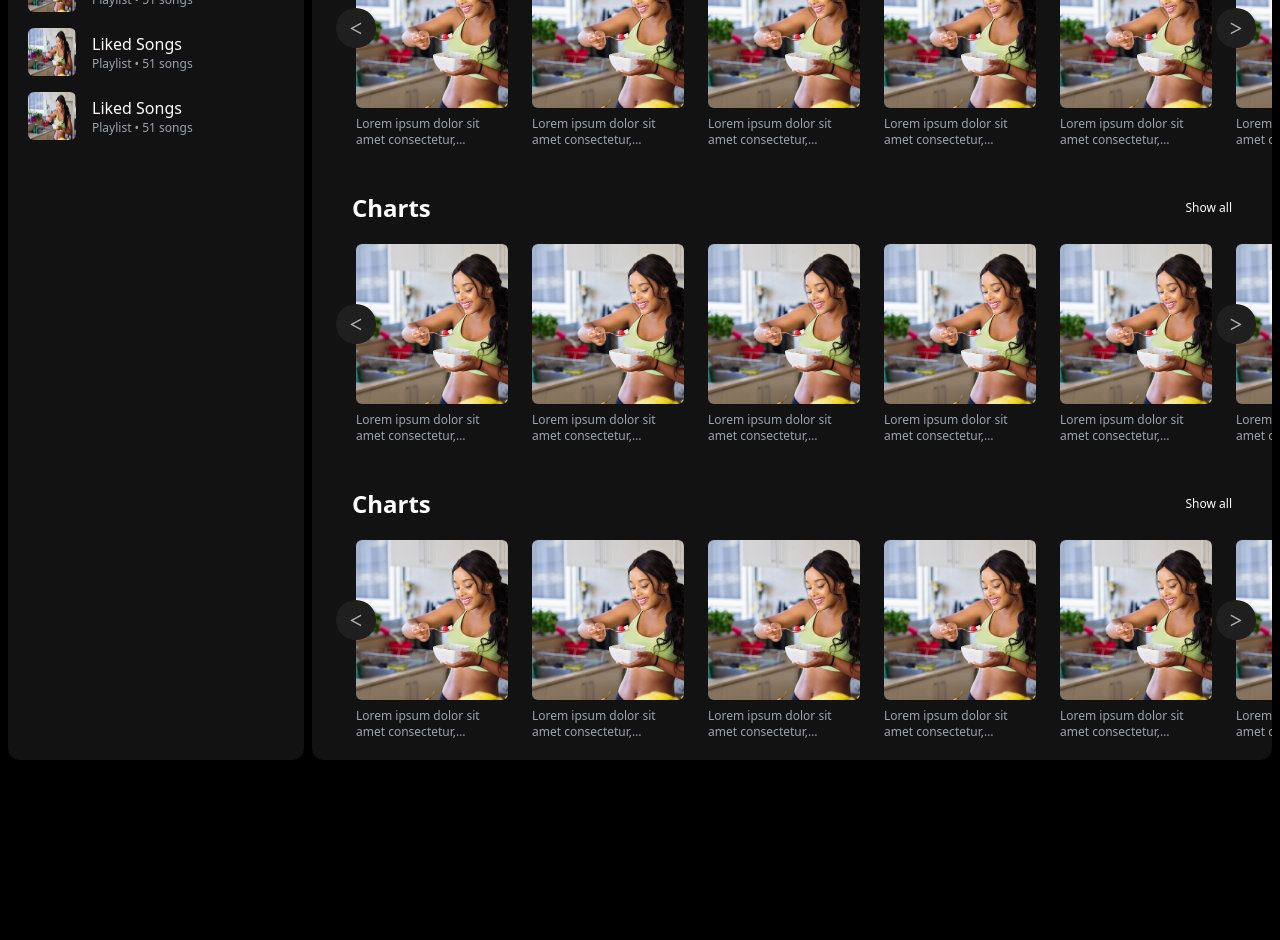
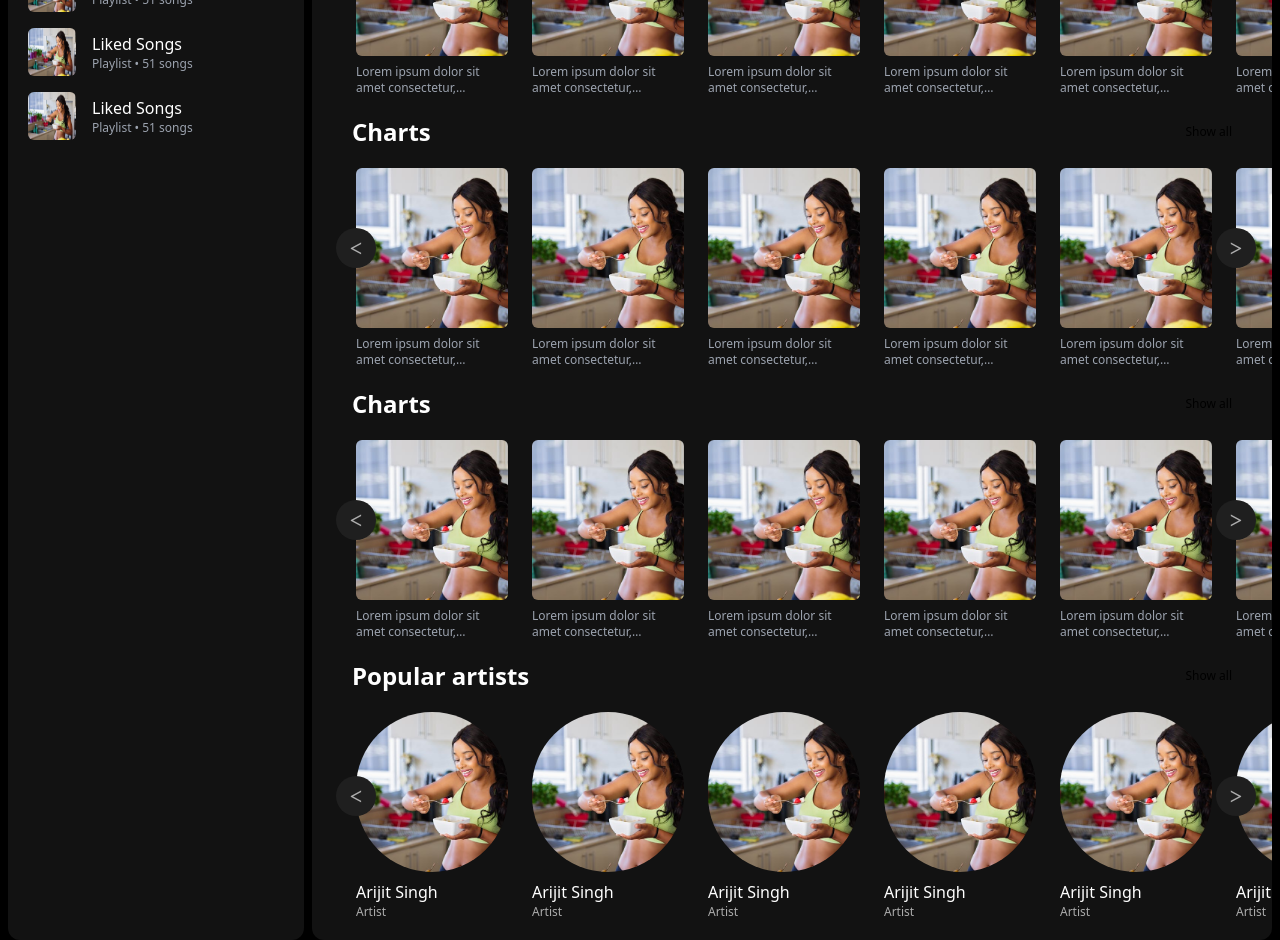
Before and after one commit to the-bishal/Music-Player, a React (Vite) app: page / in a window 1280 px wide. Shown: the part 240-1180 px from the top of the page. Before the commit the page ends 1000 px from the top, so only its background shows below. Built offline with nearby package versions, Linux system fonts and the light colour scheme.

Commit message:
complete artist stack and artist cards

```diff
--- a/src/App.jsx
+++ b/src/App.jsx
@@ -1,6 +1,10 @@
+import ArtistStack from "./components/ArtistStack"
+import CategoryStack from "./components/CategoryStack"
+import Container from "./components/Container"
 import Header from "./components/Header/Header"
 import LibrarySection from "./components/LibrarySection"
 import Homepage from "./pages/Homepage"
+import ShowAll from "./pages/ShowAll"
 
 function App() {
   return (
@@ -8,7 +12,12 @@ function App() {
       <Header/>
       <div className="flex gap-2">
         <LibrarySection/>
-        <Homepage/>
+          <Container>
+              <CategoryStack/>
+              <CategoryStack/>
+              <CategoryStack/>
+              <ArtistStack/>
+          </Container>
       </div>
 
     </>
--- a/src/assets/styles/CategoryStack.css
+++ /dev/null
@@ -1,8 +0,0 @@
-.scrollBarNone {
-    scrollbar-width: none;  /* Firefox */
-    -ms-overflow-style: none;  /* Internet Explorer */
-  }
-
-.scrollBarNone::-webkit-scrollbar {
-    display: none;  /* Chrome, Safari */
-  }
--- /dev/null
+++ b/src/assets/styles/HiddenVisuals.css
@@ -0,0 +1,21 @@
+.scrollBarNone {
+    scrollbar-width: none;  /* Firefox */
+    -ms-overflow-style: none;  /* Internet Explorer */
+  }
+
+.scrollBarNone::-webkit-scrollbar {
+    display: none;  /* Chrome, Safari */
+  }
+
+  .scrollBarNone {
+    position: relative;
+  }
+
+  .scrollBarNone:hover .scroll-button {
+    opacity: 0;
+    transition: opacity 0.3s ease;
+  }
+
+  .scroll-button {
+    transition: opacity 0.3s ease;
+  }
--- /dev/null
+++ b/src/components/ArtistCard.jsx
@@ -0,0 +1,22 @@
+import React from 'react'
+import sampleImage from '../assets/images/sample.jpg'
+import { IoMdPlay } from "react-icons/io";
+
+const ArtistCard = () => {
+  return (
+      <div className='relative flex-shrink-0 inline-block w-44 p-3 duration-100 hover:bg-primaryHover rounded-md cursor-pointer group'>
+          <img
+              src={sampleImage}
+              alt="sampleImage"
+              className='h-40 w-40 mb-2 object-cover rounded-full'
+          />
+          <h2 className='text-white font-extralight hover:underline'>Arijit Singh</h2>
+          <h3 className='text-secondary text-xs'>Artist</h3>
+          <button className='absolute opacity-0 group-hover:opacity-100 right-6 top-32 duration-300 flex items-center justify-center bg-green-600 hover:bg-green-400 shadow-lg text-black h-10 w-10 rounded-full'>
+            <IoMdPlay className='text-sm' />
+          </button>
+     </div>
+    )
+}
+
+export default ArtistCard
--- /dev/null
+++ b/src/components/ArtistStack.jsx
@@ -0,0 +1,61 @@
+import React, { useRef } from 'react'
+import ArtistCard from './ArtistCard'
+import Button from './Button'
+import '../assets/styles/HiddenVisuals.css'
+
+
+const ArtistStack = () => {
+
+    const containerRef = useRef(null)
+
+    const scrollLeft = () => {
+        if (containerRef.current) {
+            containerRef.current.scrollBy({ left: -200, behavior: 'smooth' })
+        }
+    }
+
+    const scrollRight = () => {
+        if (containerRef.current) {
+            containerRef.current.scrollBy({ left: 200, behavior: 'smooth' })
+        }
+    }
+
+    return (
+        <div className='relative'>
+          <div className='flex justify-between items-center my-2'>
+            <h3 className='text-2xl font-semibold cursor-pointer text-white hover:underline'>Popular artists</h3>
+            <span className='mr-10 text-xs hover:underline cursor-pointer'>Show all</span>
+          </div>
+
+          {/* Scrollable container */}
+          <div
+            ref={containerRef}
+            className="scrollBarNone flex -ml-2 my-2 overflow-x-auto whitespace-nowrap scroll-smooth"
+          >
+            {Array.from({ length: 10 }).map((_, i) => (
+              <ArtistCard key={i} />
+            ))}
+          </div>
+
+
+          <Button
+            children='<'
+            bgColor='bg-primary'
+            textColor='text-secondary'
+            className='font-serif rounded-full hover:text-white hover:bg-primaryHover text-2xl w-10 h-10 flex items-center justify-center font-extralight absolute -left-4 top-[50%] transform -translate-y-1/2'
+            onClick={scrollLeft}
+          />
+
+
+          <Button
+            children='>'
+            bgColor='bg-primary'
+            textColor='text-secondary'
+            className='font-serif rounded-full hover:text-white hover:bg-primaryHover text-2xl w-10 h-10 flex items-center justify-center font-extralight absolute right-4 top-[50%] transform -translate-y-1/2'
+            onClick={scrollRight}
+          />
+        </div>
+      )
+}
+
+export default ArtistStack
--- a/src/components/CateroryCard.jsx
+++ b/src/components/CategoryCard.jsx
@@ -1,9 +1,10 @@
 import React from 'react'
 import sampleImage from '../assets/images/sample.jpg'
+import { IoMdPlay } from "react-icons/io";
 
-const CateroryCard = () => {
+const CategoryCard = () => {
   return (
-    <div className='flex-shrink-0 inline-block w-44 p-3 hover:bg-primaryHover rounded-md'>
+    <div className='relative flex-shrink-0 inline-block w-44 p-3 duration-100 hover:bg-primaryHover rounded-md cursor-pointer group'>
         <img
             src={sampleImage}
             alt="sampleImage"
@@ -12,8 +13,11 @@ const CateroryCard = () => {
         <p className='line-clamp-2 text-gray-400 text-xs mt-2 w-full whitespace-normal'>
             Lorem ipsum dolor sit amet consectetur, adipisicing elit. Nesciunt, quisquam. Vel saepe unde quos a? Optio ea repellat excepturi modi.
         </p>
+        <button className='absolute opacity-0 group-hover:opacity-100 right-6 top-32 duration-300 flex items-center justify-center bg-green-600 hover:bg-green-400 shadow-lg text-black h-10 w-10 rounded-full'>
+          <IoMdPlay className='text-sm' />
+        </button>
     </div>
   )
 }
 
-export default CateroryCard
+export default CategoryCard
--- a/src/components/CategoryStack.jsx
+++ b/src/components/CategoryStack.jsx
@@ -1,7 +1,7 @@
 import React, { useRef } from 'react'
-import CateroryCard from './CateroryCard'
-import '../assets/styles/CategoryStack.css'
+import '../assets/styles/HiddenVisuals.css'
 import Button from './Button'
+import CategoryCard from './CategoryCard'
 
 const CategoryStack = () => {
 
@@ -22,7 +22,7 @@ const CategoryStack = () => {
   return (
     <div className='relative'>
       <div className='flex justify-between items-center my-2'>
-        <h3 className='text-2xl font-semibold cursor-pointer hover:underline'>Charts</h3>
+        <h3 className='text-2xl font-semibold cursor-pointer text-white hover:underline'>Charts</h3>
         <span className='mr-10 text-xs hover:underline cursor-pointer'>Show all</span>
       </div>
 
@@ -32,27 +32,26 @@ const CategoryStack = () => {
         className="scrollBarNone flex -ml-2 my-2 overflow-x-auto whitespace-nowrap scroll-smooth"
       >
         {Array.from({ length: 10 }).map((_, i) => (
-          <CateroryCard key={i} />
+          <CategoryCard key={i} />
         ))}
       </div>
-
 
       <Button
         children='<'
         bgColor='bg-primary'
         textColor='text-secondary'
-        className='font-serif rounded-full hover:text-white hover:bg-primaryHover text-2xl w-10 h-10 flex items-center justify-center font-extralight absolute -left-4 top-[50%] transform -translate-y-1/2'
+        className='scroll-button font-serif rounded-full hover:text-white hover:bg-primaryHover text-2xl w-10 h-10 flex items-center justify-center font-extralight absolute -left-4 top-[50%] transform -translate-y-1/2'
         onClick={scrollLeft}
       />
-
 
       <Button
         children='>'
         bgColor='bg-primary'
         textColor='text-secondary'
-        className='font-serif rounded-full hover:text-white hover:bg-primaryHover text-2xl w-10 h-10 flex items-center justify-center font-extralight absolute right-4 top-[50%] transform -translate-y-1/2'
+        className='scroll-button font-serif rounded-full hover:text-white hover:bg-primaryHover text-2xl w-10 h-10 flex items-center justify-center font-extralight absolute right-4 top-[50%] transform -translate-y-1/2'
         onClick={scrollRight}
       />
+
     </div>
   )
 }
--- /dev/null
+++ b/src/components/Container.jsx
@@ -0,0 +1,11 @@
+import React from 'react'
+
+const Container = ({children}) => {
+  return (
+    <div className='w-3/4 min-h-[calc(100vh-8rem)] pl-10 pt-3 mr-2 bg-cardBg rounded-xl'>
+      {children}
+    </div>
+  )
+}
+
+export default Container
--- a/src/pages/ShowAll.jsx
+++ b/src/pages/ShowAll.jsx
@@ -1,9 +1,19 @@
 import React from 'react'
+import CateroryCard from '../components/CategoryCard'
 
 const ShowAll = () => {
   return (
-    <div className='w-3/4 mr-2 bg-cardBg rounded-xl text-white min-h-[calc(100vh-8rem)]'>
-      Show all
+    <div className='w-3/4 mr-2 pl-6 pt-16 bg-cardBg rounded-xl text-white min-h-[calc(100vh-8rem)]'>
+            <h3 className='text-3xl mb-6 font-semibold'>Charts</h3>
+
+            {/* Cards */}
+            <div
+              className="-ml-2 my-2"
+            >
+              {Array.from({ length: 14 }).map((_, i) => (
+                <CateroryCard key={i} />
+              ))}
+            </div>
     </div>
   )
 }
```
